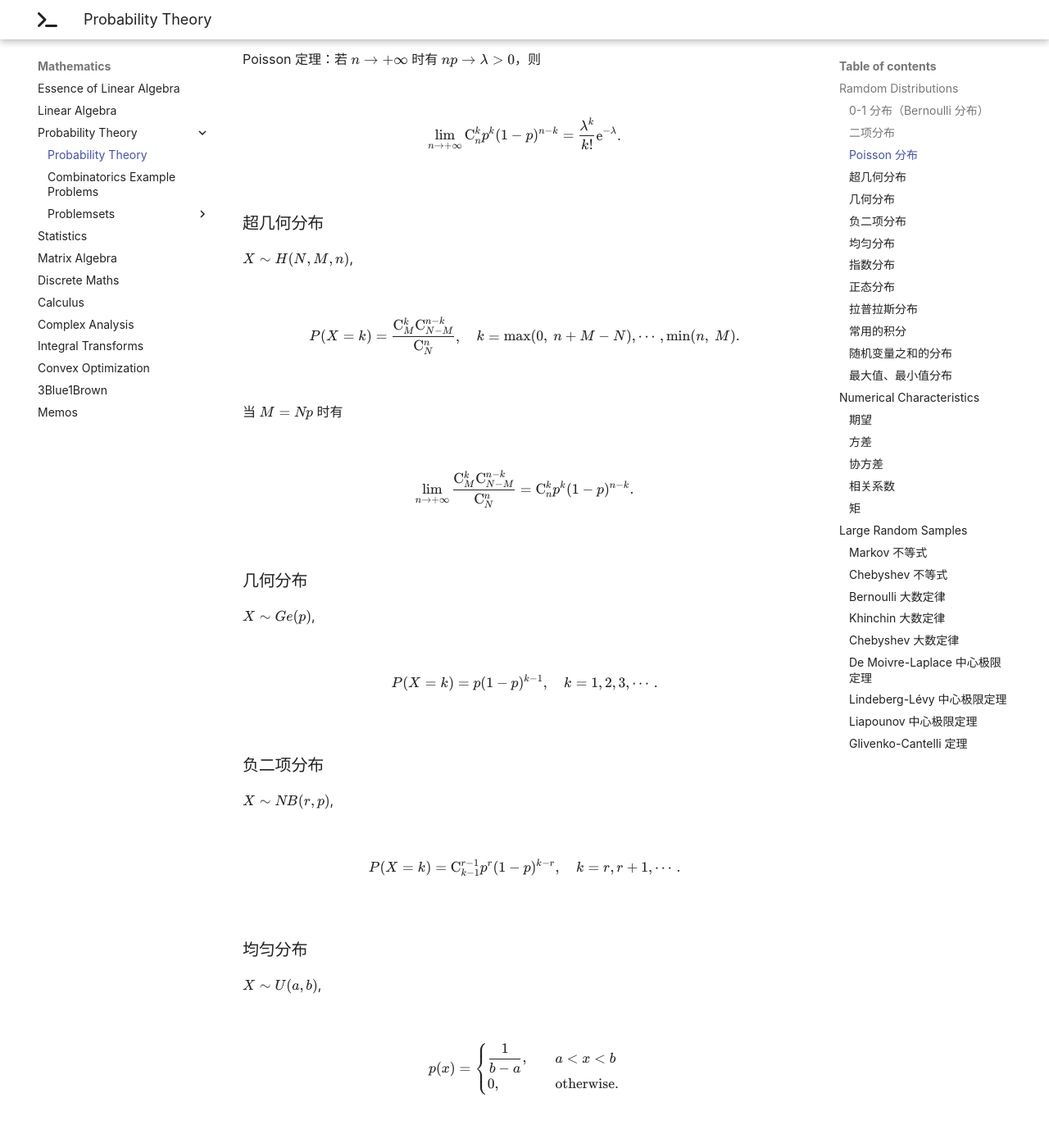
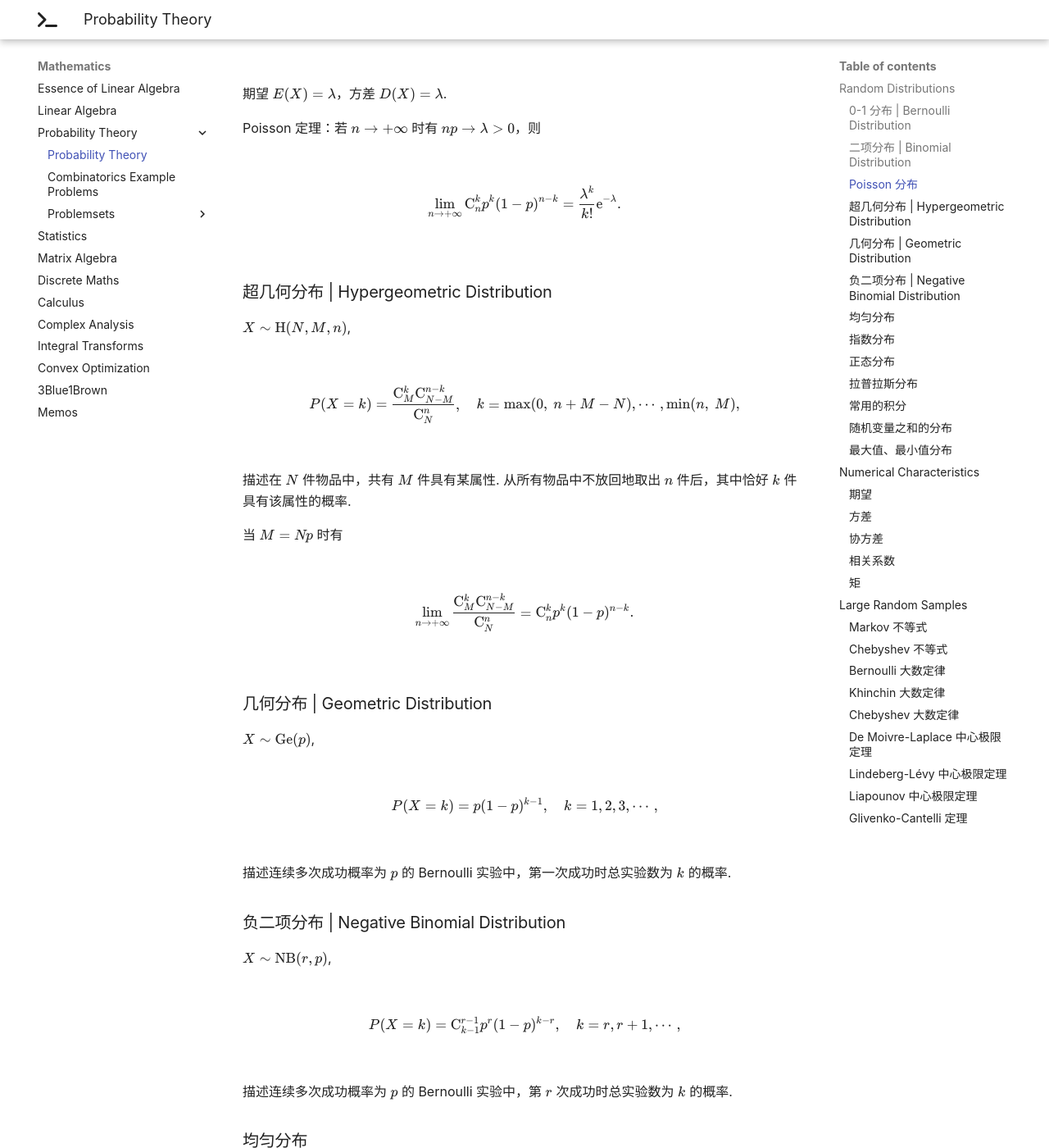
Before and after one commit to x4Cx58x54/writing, an MkDocs documentation site: the page built from docs/maths/probability-theory/probability-theory.md, in a window 1280 px wide and 1400 px high, scrolled down 967 px. Shown: the whole window at 82% size. Built offline with MkDocs 1.6.1 and Material for MkDocs 9.7.7, drawn with Linux system fonts in a browser that asks for light colours; nearby versions of some CDN libraries; some of the changed text lies outside the part shown.

Commit message:
fix typo

```diff
--- a/docs/maths/probability-theory/probability-theory.md
+++ b/docs/maths/probability-theory/probability-theory.md
@@ -1,8 +1,8 @@
 # Probability Theory
 
-## Ramdom Distributions
+## Random Distributions
 
-### 0-1 分布（Bernoulli 分布）
+### 0-1 分布 | Bernoulli Distribution
 
 $$
 \begin{cases}
@@ -11,19 +11,23 @@ P(X = 0) = 1-p.
 \end{cases}
 $$
 
-### 二项分布
+是二项分布在 $n=1$ 时的特殊情形.
 
-$X\sim B(n, p)$,
+### 二项分布 | Binomial Distribution
+
+$X\sim \operatorname{B}(n, p)$,
 
 $$
-P(X=k) = \mathrm{C}_n^k p^k(1-p)^{n-k}, \quad k = 0, 1, 2,\cdots, n.
+P(X=k) = \mathrm{C}_n^k p^k(1-p)^{n-k}, \quad k = 0, 1, 2,\cdots, n,
 $$
+
+描述在 $n$ 次成功率均为 $p$ 的独立 Bernoulli 实验中成功次数为 $k$ 的概率.
 
 期望 $E(X)=np$，方差 $D(X)=np(1-p)$.
 
 ### Poisson 分布
 
-$X\sim P(\lambda)$,
+$X\sim \operatorname{P}(\lambda)$,
 
 $$
 P(X=k) = \frac{\lambda^k}{k!}\mathrm{e}^{-\lambda}, \quad \lambda>0,\ k = 0, 1, 2, \cdots.
@@ -37,13 +41,15 @@ $$
 \lim_{n\rightarrow +\infty}\mathrm{C}_n^k p^k(1-p)^{n-k}=\frac{\lambda^k}{k!}\mathrm{e}^{-\lambda}.
 $$
 
-### 超几何分布
+### 超几何分布 | Hypergeometric Distribution
 
-$X\sim H(N, M, n)$,
+$X\sim \operatorname{H}(N, M, n)$,
 
 $$
-P(X=k)=\frac{\mathrm{C}_M^k\mathrm{C}_{N-M}^{n-k}}{\mathrm{C}_N^n}, \quad k = \max(0,\ n+M-N),\cdots,\min(n,\ M).
+P(X=k)=\frac{\mathrm{C}_M^k\mathrm{C}_{N-M}^{n-k}}{\mathrm{C}_N^n}, \quad k = \max(0,\ n+M-N),\cdots,\min(n,\ M),
 $$
+
+描述在 $N$ 件物品中，共有 $M$ 件具有某属性. 从所有物品中不放回地取出 $n$ 件后，其中恰好 $k$ 件具有该属性的概率.
 
 当 $M=Np$ 时有
 
@@ -51,25 +57,29 @@ $$
 \lim_{n\rightarrow +\infty}\frac{\mathrm{C}_M^k\mathrm{C}_{N-M}^{n-k}}{\mathrm{C}_N^n}=\mathrm{C}_n^k p^k(1-p)^{n-k}.
 $$
 
-### 几何分布
+### 几何分布 | Geometric Distribution
 
-$X\sim Ge(p)$,
+$X\sim \operatorname{Ge}(p)$,
 
 $$
-P(X=k)=p(1-p)^{k-1}, \quad k = 1, 2, 3, \cdots.
+P(X=k)=p(1-p)^{k-1}, \quad k = 1, 2, 3, \cdots,
 $$
 
-### 负二项分布
+描述连续多次成功概率为 $p$ 的 Bernoulli 实验中，第一次成功时总实验数为 $k$ 的概率.
 
-$X\sim NB(r, p)$,
+### 负二项分布 | Negative Binomial Distribution
+
+$X\sim \operatorname{NB}(r, p)$,
 
 $$
-P(X=k) = \mathrm{C}_{k-1}^{r-1}p^r(1-p)^{k-r}, \quad k = r, r+1, \cdots.
+P(X=k) = \mathrm{C}_{k-1}^{r-1}p^r(1-p)^{k-r}, \quad k = r, r+1, \cdots,
 $$
+
+描述连续多次成功概率为 $p$ 的 Bernoulli 实验中，第 $r$ 次成功时总实验数为 $k$ 的概率.
 
 ### 均匀分布
 
-$X\sim U(a, b)$,
+$X\sim \operatorname{U}(a, b)$,
 
 $$
 p(x)=
@@ -81,7 +91,7 @@ $$
 
 ### 指数分布
 
-$\lambda > 0$, $X\sim E(\lambda)$,
+$\lambda > 0$, $X\sim \operatorname{E}(\lambda)$,
 
 $$
 p(x)=
```
Also changed, not shown: other parts of docs/maths/probability-theory/probability-theory.md (+1 -1 lines), docs/maths/complex-analysis/complex-analysis.md (+2 -1 lines).
